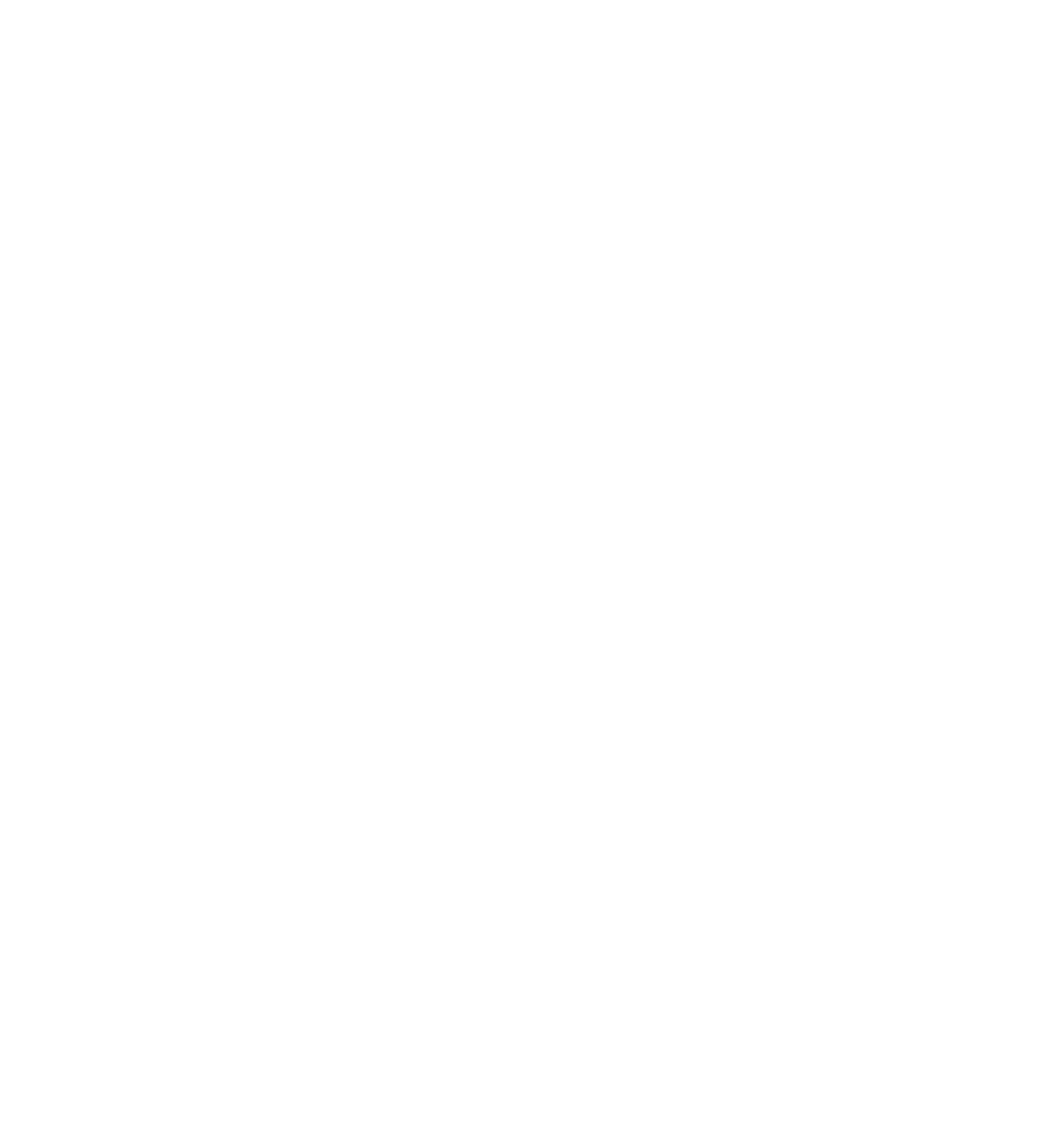
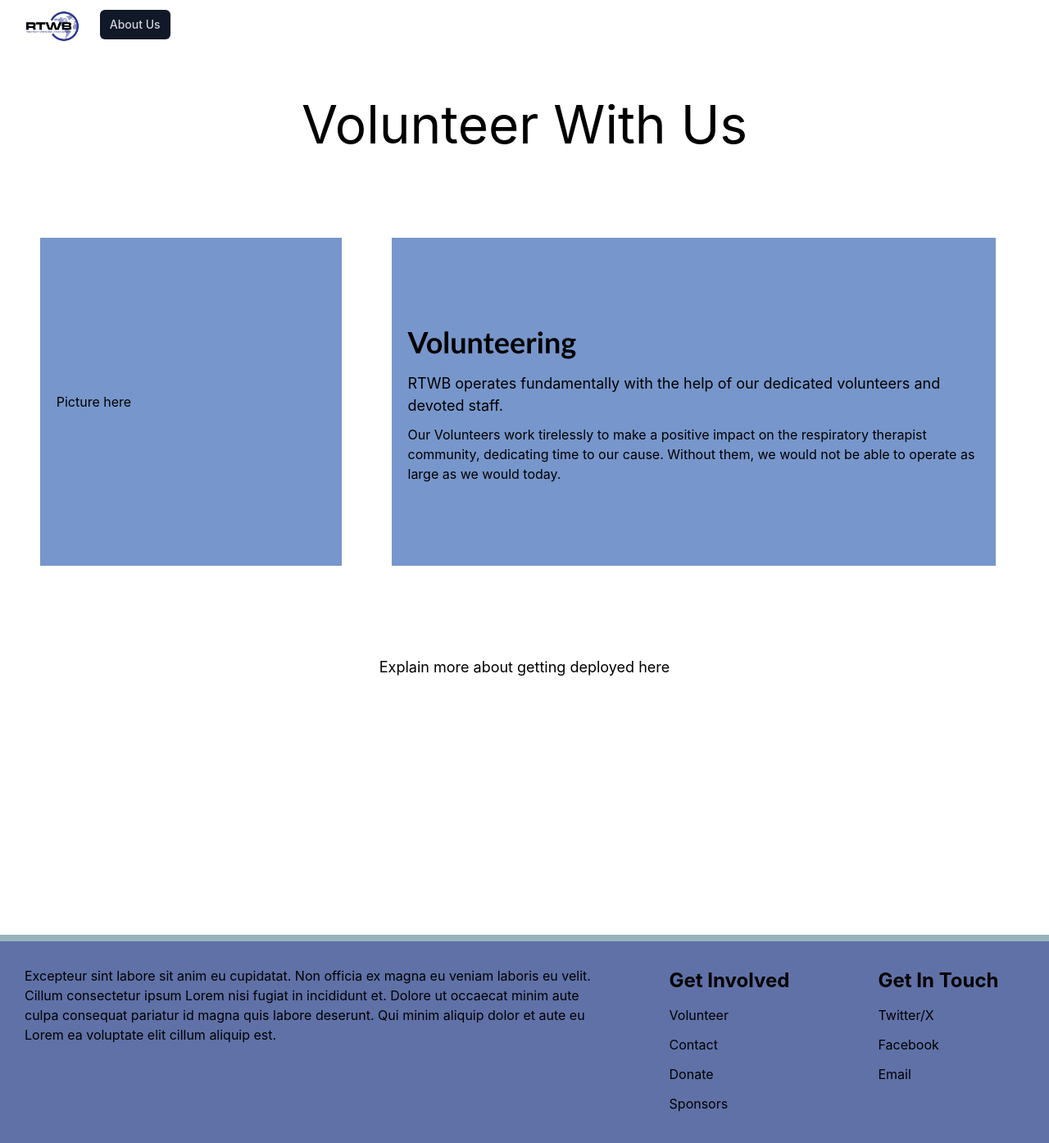
Before and after one commit to AlexanderChao14/RTWB-Website, a React (Create React App) app: page /Volunteer in a window 1280 px wide. Before the commit this address had no page. Shown: the top 1394 px of the page at 82% size. Before the commit the page ends 800 px from the top, so only its background shows below. Built offline with nearby package versions, Linux system fonts and the light colour scheme.

Commit message:
Added new volunteer page and fixed photos on landing page

```diff
--- a/src/App.js
+++ b/src/App.js
@@ -6,6 +6,7 @@
 import Layout from './layout/Layout'
 import Home from './components/pages/Home'
 import AboutUs from './components/pages/AboutUs'
+import Volunteer from './components/pages/Volunteer'
 
 function App() {
   return (
@@ -14,6 +15,7 @@
           <Routes>
             <Route path="/" element={<Layout/>}>
               <Route path="/AboutUs" element={<AboutUs/>}/>
+              <Route path="/Volunteer" element={<Volunteer/>}/>
               <Route index element={<Home/>}/>
             </Route>
           </Routes>
--- a/src/components/pages/Home.js
+++ b/src/components/pages/Home.js
@@ -18,7 +18,7 @@
 
                 <div className = "container-flexbox justify-end mx-auto max-w-screen-2xl px-2 sm:px-6 lg:px-8 w-full">
                     <div className="flex-item-dir-cols grid-item-center w-1/2 intro-card">
-                        <CardHeading>We are RTWB</CardHeading>
+                        <CardHeading>We are Respiratory Therapists Without Borders</CardHeading>
                         <TextMedium>Mission: Improve respiratory health through educational advancement of local healthcare providers worldwide.</TextMedium>
                         <TextMedium>Vision: Create a united Respiratory Therapy culture synonymous with giving back.</TextMedium>
                     </div>
--- /dev/null
+++ b/src/components/pages/Volunteer.js
@@ -0,0 +1,40 @@
+import React from 'react'
+import { PageHeading } from '../styled/StyledHeading'
+import { CardHeading } from '../styled/StyledHeading'
+import { TextMedium } from '../styled/TextStyles'
+
+const Volunteer = () => {
+  return (
+    <React.Fragment>
+        <div className="flex justify-center mx-auto m-10 max-w-screen-2xl px-2 sm:px-6 lg:px-8">
+            <PageHeading className=''>
+                Volunteer With Us
+            </PageHeading>
+        </div>
+
+        <section className="container-flexbox justify-center">
+            <div className="container-grid grid-cols-left mx-auto max-w-screen-2xl px-2 sm:px-6 lg:px-8">
+                <div className="flex-item-dir-cols grid-item-center w-11/12 h-full">
+                    Picture here
+                </div>
+
+                <div className="flex-item-dir-cols grid-item-center w-11/12 h-full">
+                    <CardHeading>Volunteering</CardHeading>
+                    <TextMedium>RTWB operates fundamentally with the help of our dedicated volunteers and devoted staff.</TextMedium>
+                    <p>Our Volunteers work tirelessly to make a positive impact on the respiratory therapist community, dedicating time to our cause. Without them, we would not be able to operate as large as we would today.</p>
+                    <p></p>
+                </div>
+            </div>
+        </section>
+
+        <section className="container-flexbox justify-center">
+            <div className="flex justify-center">
+               <TextMedium>Explain more about getting deployed here</TextMedium>
+            </div>
+        </section>
+
+    </React.Fragment>
+  )
+}
+
+export default Volunteer
--- a/src/components/styled/StyledHeading.js
+++ b/src/components/styled/StyledHeading.js
@@ -16,3 +16,7 @@
 export const SectionHeading = styled.h1`
   font-size: 3em;
 `;
+
+export const PageHeading = styled.h1`
+  font-size: 4em;
+`
--- a/src/index.css
+++ b/src/index.css
@@ -36,17 +36,19 @@
 /* General container styling, we can change later */
 .container-grid {
   display: grid;
-  background-color: rgb(157, 200, 94);
+  /* background-color: rgb(157, 200, 94); */
   min-height: 400px;
   gap: 10px
 }
 
+/* General container for flexbox */
 .container-flexbox {
   display: flex;
   min-height: 400px;
   /* background-color: rgb(157, 200, 94); */
 }
 
+/* The large section before all the content on the landing page. */
 .landing-intro {
   background: url("D:\coding_workspace\rtwb\RTWB-Website\public\images\intro-photo.JPG") rgba(3, 126, 227, 0.864);
   background-size: auto;
@@ -61,8 +63,9 @@
 }
 
 .card-image {
-  height: auto;
-  width: 400px;
+  height: 100%;
+  object-fit: contain;
+  width: 100%;
 }
 
 /* Here I put the different flexbox templates */
@@ -92,6 +95,7 @@
   background-color: #7796CB;
   margin: 20px 0px;
   padding: 20px;
+  max-height: 500px;
 }
 
 /* Put grid items in the center of the cell */
```
